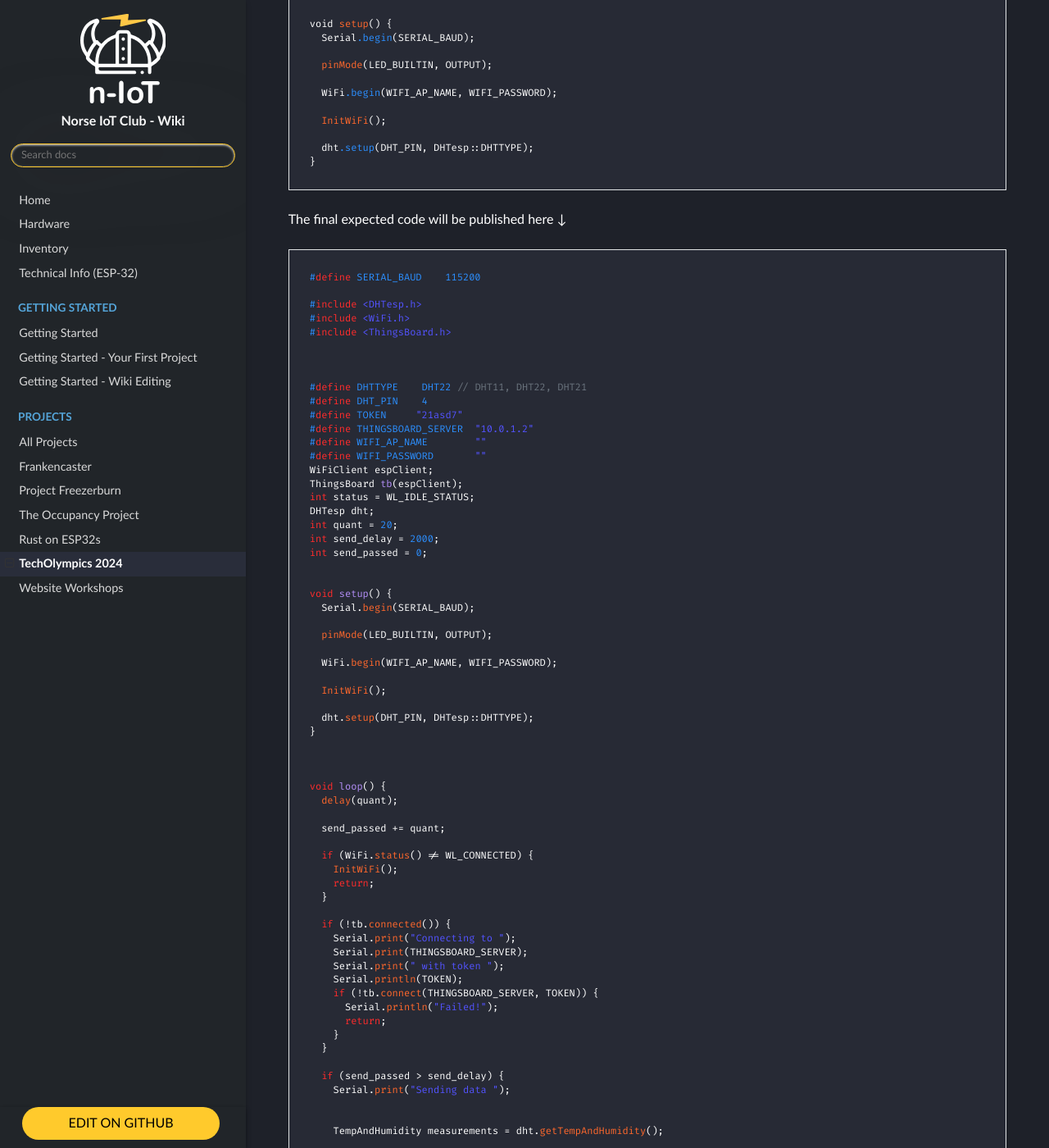
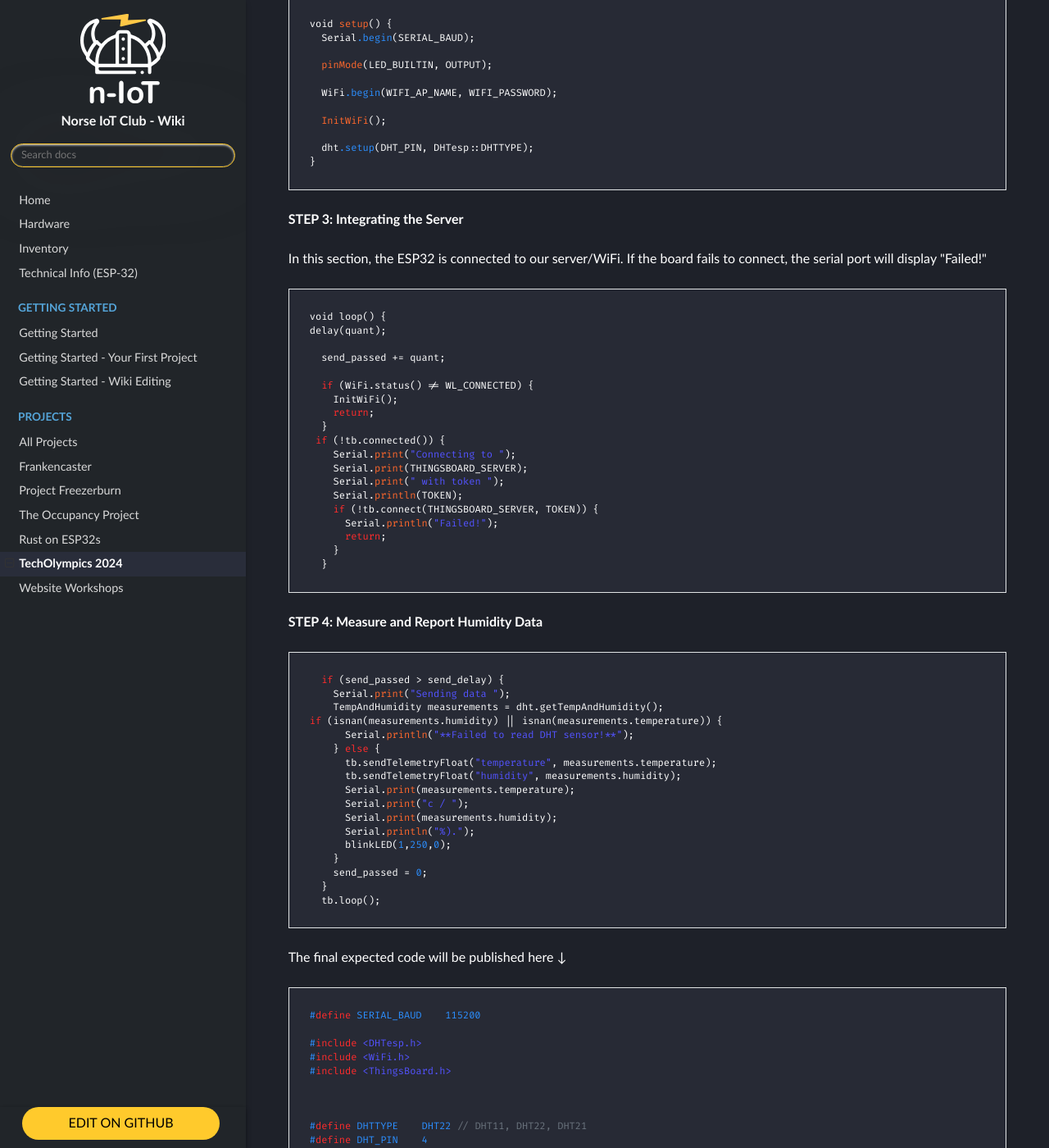
Before and after one commit to Norse-IoT/Wiki, an MkDocs documentation site: the page built from docs/projects/techolympics24.md, in a window 1280 px wide and 1400 px high, scrolled down 1243 px. Shown: the whole window at 82% size. Built offline with MkDocs 1.6.1, drawn with Linux system fonts in a browser that asks for light colours; nearby versions of some CDN libraries.

Commit message:
Update techolympics24.md

````diff
--- a/docs/projects/techolympics24.md
+++ b/docs/projects/techolympics24.md
@@ -65,6 +65,59 @@ void setup() {
   dht.setup(DHT_PIN, DHTesp::DHTTYPE);
 }
 ```
+
+**STEP 3: Integrating the Server**
+
+In this section, the ESP32 is connected to our server/WiFi. If the board fails to connect, the serial port will display "Failed!"
+
+```
+void loop() {
+delay(quant);
+
+  send_passed += quant;
+
+  if (WiFi.status() != WL_CONNECTED) {
+    InitWiFi();
+    return;
+  }
+ if (!tb.connected()) {
+    Serial.print("Connecting to ");
+    Serial.print(THINGSBOARD_SERVER);
+    Serial.print(" with token ");
+    Serial.println(TOKEN);
+    if (!tb.connect(THINGSBOARD_SERVER, TOKEN)) {
+      Serial.println("Failed!");
+      return;
+    }
+  }
+
+```
+
+**STEP 4: Measure and Report Humidity Data**
+
+```
+  if (send_passed > send_delay) {
+    Serial.print("Sending data ");
+    TempAndHumidity measurements = dht.getTempAndHumidity();
+if (isnan(measurements.humidity) || isnan(measurements.temperature)) {
+      Serial.println("**Failed to read DHT sensor!**");
+    } else {
+      tb.sendTelemetryFloat("temperature", measurements.temperature);
+      tb.sendTelemetryFloat("humidity", measurements.humidity);
+      Serial.print(measurements.temperature);
+      Serial.print("c / ");
+      Serial.print(measurements.humidity);
+      Serial.println("%).");
+      blinkLED(1,250,0);
+    }
+    send_passed = 0;
+  }
+  tb.loop();
+```
+
+
+
+
 
 
 The final expected code will be published here ↓
````
